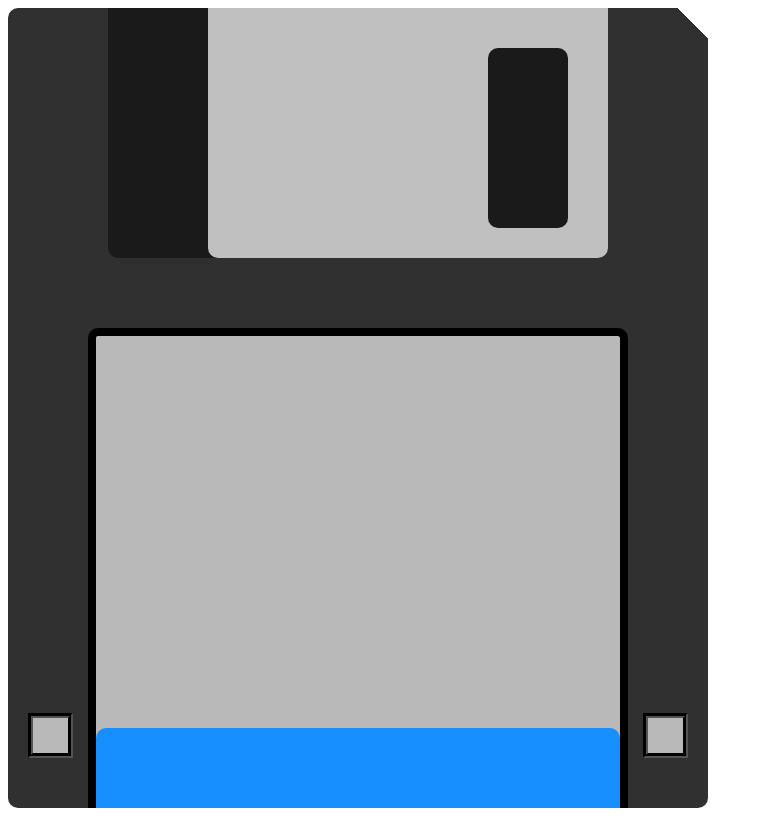
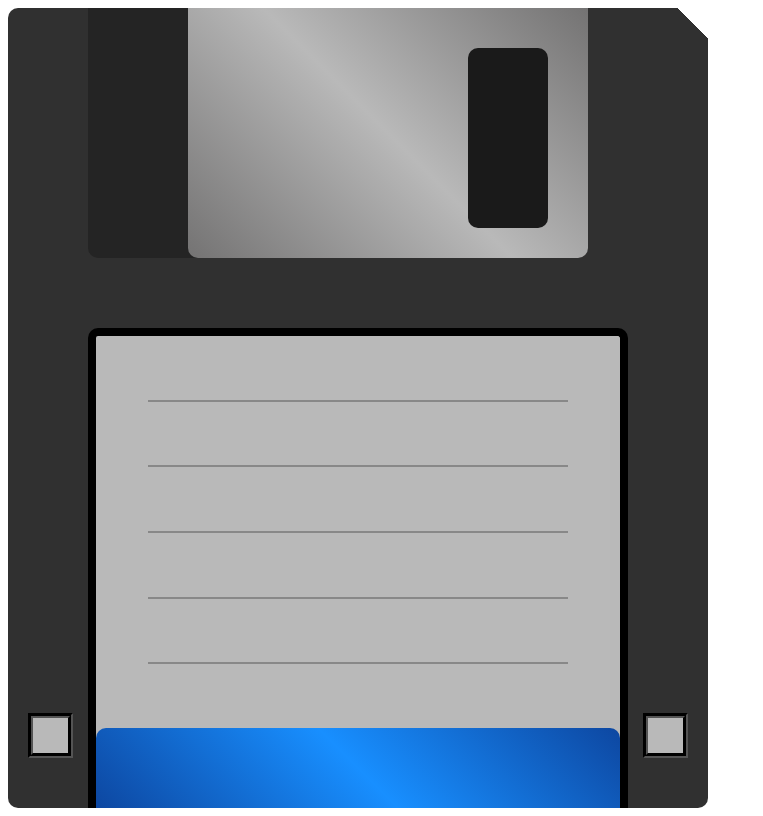
Before and after one commit to jnfrap/diskette, a website built with Vite: page src/index.html in a window 1280 px wide. Shown: the whole page, without its empty margins (0-763 px from the left). Built offline with nearby package versions, Linux system fonts and the light colour scheme.

Commit message:
Gap improved, added gradiants

```diff
--- a/src/index.css
+++ b/src/index.css
@@ -16,17 +16,19 @@
 }
 
 .gap {
-  background-color: #1a1a1a;
+  background-color: #242424;
   height: 100%;
   width: 500px;
   display: flex;
   justify-content: end;
   border-bottom-left-radius: 10px;
   border-bottom-right-radius: 10px;
+  position: relative;
+  right: 20px;
 }
 
 .metal {
-  background-color: silver;
+  background: linear-gradient(45deg, #747373, #b9b9b9, #747373);
   height: 100%;
   width: 400px;
   border-bottom-left-radius: 10px;
@@ -91,7 +93,14 @@
 .label-bottom {
   width: 100%;
   height: 80px;
-  background-color: #188fff;
+  background: linear-gradient(45deg, #0d47a1, #188fff, #0d47a1);
   border-top-left-radius: 10px;
   border-top-right-radius: 10px;
 }
+
+.line {
+  width: 80%;
+  height: 2px;
+  align-self: center;
+  background-color: #888;
+}
--- a/src/index.html
+++ b/src/index.html
@@ -26,6 +26,11 @@
       </div>
       <div class="label">
         <div class="label-top"></div>
+        <div class="line"></div>
+        <div class="line"></div>
+        <div class="line"></div>
+        <div class="line"></div>
+        <div class="line"></div>
         <div class="label-bottom"></div>
       </div>
       <div class="rightpad-container">
```
